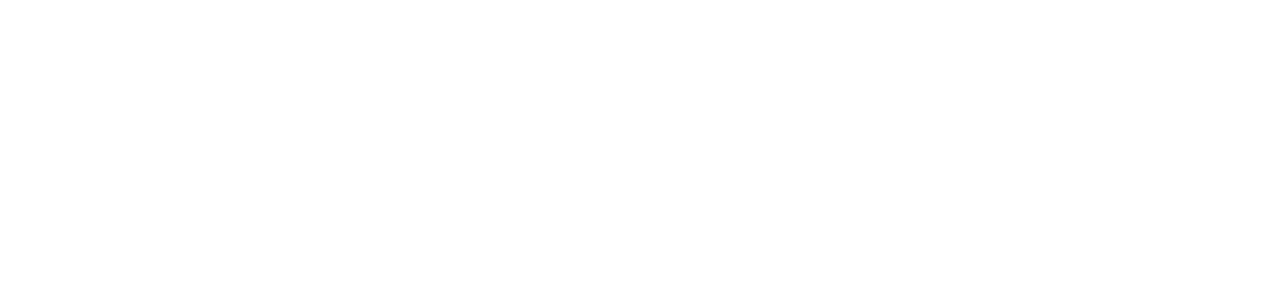
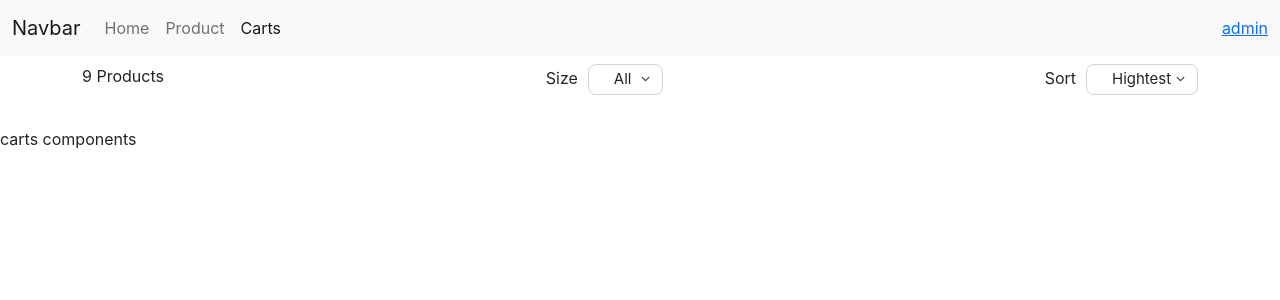
Before and after one commit to Git-nasrallha/cart, a React (Create React App) app: page /cart in a window 1280 px wide. Shown: the top 300 px of the page. Built offline with nearby package versions, Linux system fonts and the light colour scheme.

Commit message:
app components and route

```diff
--- a/package.json
+++ b/package.json
@@ -7,11 +7,13 @@
     "@testing-library/jest-dom": "^5.16.4",
     "@testing-library/react": "^13.3.0",
     "@testing-library/user-event": "^13.5.0",
+    "axios": "^0.27.2",
     "react": "^18.2.0",
     "react-dom": "^18.2.0",
     "react-redux": "^8.0.2",
     "react-router-dom": "^6.3.0",
     "react-scripts": "5.0.1",
+    "styled-components": "^5.3.5",
     "web-vitals": "^2.1.4"
   },
   "scripts": {
--- a/src/App.js
+++ b/src/App.js
@@ -1,10 +1,16 @@
 import './App.css';
+import Main from './components/Main';
+import { BrowserRouter } from 'react-router-dom'
+import RoutesApp from './route/RoutesApp';
 
 function App() {
   return (
-    <div className="App">
-
-    </div>
+    <BrowserRouter>
+      <div className="App">
+        <Main />
+        <RoutesApp/>
+      </div>
+    </BrowserRouter>
   );
 }
 
--- /dev/null
+++ b/src/components/Carts.js
@@ -0,0 +1,11 @@
+import React from 'react';
+
+const Carts = () => {
+  return (
+    <div>
+        carts components
+    </div>
+  );
+}
+
+export default Carts;
--- /dev/null
+++ b/src/components/Filter.js
@@ -0,0 +1,43 @@
+import React from 'react';
+import styled from 'styled-components'
+const Filter = () => {
+    return (
+        <FilterApp className='container filter-component mt-2'>
+            <ul className='filter list-unstyled d-flex justify-content-between text-capitalize'>
+                <li> <span> 9</span> products  </li>
+                <li>
+                    <span> size</span>
+                    <select className="form-select form-select-lg mb-3" aria-label=".form-select-lg example">
+                        <option selected>All</option>
+                        <option value="x">x</option>
+                        <option value="xl">xl</option>
+                        <option value="md">md</option>
+                    </select>
+                </li>
+                <li>
+                    <span> sort</span>
+                    <select className="form-select form-select-lg mb-3" aria-label=".form-select-lg example">
+                        <option value="hightest">hightest </option>
+                        <option value="lowest"> lowest </option>
+                    </select>
+                </li>
+
+            </ul>
+        </FilterApp>
+    );
+}
+
+export default Filter;
+
+const FilterApp = styled.div`
+.form-select{
+    display: inLine;
+    width: auto;
+    padding: 3px 25px;
+    text-transform: capitalize;
+    font-size: 15px;
+    margin-left: 10px;
+    background-size: 9px 20px;
+
+}
+`
--- /dev/null
+++ b/src/components/Main.js
@@ -0,0 +1,14 @@
+import React from 'react';
+import Filter from './Filter';
+import Nave from './Nave';
+
+const Main = () => {
+    return (
+        <div>
+            <Nave />
+            <Filter />
+        </div>
+    );
+}
+
+export default Main;
--- /dev/null
+++ b/src/components/Nave.js
@@ -0,0 +1,45 @@
+import React from 'react';
+import { Link, NavLink } from 'react-router-dom';
+import styled from 'styled-components';
+
+// navbar links
+const NaveLink = ({to, lable, ...res}) => {
+    return (
+       <>
+         <li className="nav-item">
+          <NavLink className="nav-link" to= {to} {...res} >{lable}</NavLink>
+        </li>
+       </>
+    )
+}
+
+const Nave = () => {
+    return (
+        <>
+            <NavStyle className="navbar navbar-expand-lg bg-light">
+                <div className="container-fluid">
+                    <Link className="navbar-brand" to="/">Navbar</Link>
+                    <button className="navbar-toggler" type="button" data-bs-toggle="collapse" data-bs-target="#navbarSupportedContent" aria-controls="navbarSupportedContent" aria-expanded="false" aria-label="Toggle navigation">
+                        <span className="navbar-toggler-icon"></span>
+                    </button>
+                    <div className="collapse navbar-collapse" id="navbarSupportedContent">
+                        <ul className="navbar-nav me-auto mb-2 mb-lg-0">
+                           <NaveLink to="/" lable="home"/>
+                           <NaveLink to="/product" lable="product"/>
+                           <NaveLink to="/cart" lable="carts"/>
+                        </ul>
+                        <Link to='/admin' >admin </Link>
+                    </div>
+                </div>
+            </NavStyle>
+
+        </>
+    );
+}
+
+export default Nave;
+const NavStyle = styled.nav`
+.nav-item{
+    text-transform: capitalize;
+}
+`
--- /dev/null
+++ b/src/components/Product.js
@@ -0,0 +1,11 @@
+import React from 'react';
+
+const Product = () => {
+  return (
+    <div>
+      product component
+    </div>
+  );
+}
+
+export default Product;
--- /dev/null
+++ b/src/route/RoutesApp.js
@@ -0,0 +1,19 @@
+import React from 'react';
+import {Routes,Route} from 'react-router-dom';
+import Home from '../components/Home';
+import Product from '../components/Product';
+import Carts from '../components/Carts';
+
+const RoutesApp = () => {
+  return (
+    <>
+    <Routes>
+      <Route exact path='/' element={<Home/>} />
+      <Route exact path='product' element={<Product />} />
+      <Route exact path='/cart' element={<Carts/>} />
+    </Routes>
+    </>
+  );
+}
+
+export default RoutesApp;
```
Also changed, not shown: 1 other file (tests, documents, lock files or other folders).
